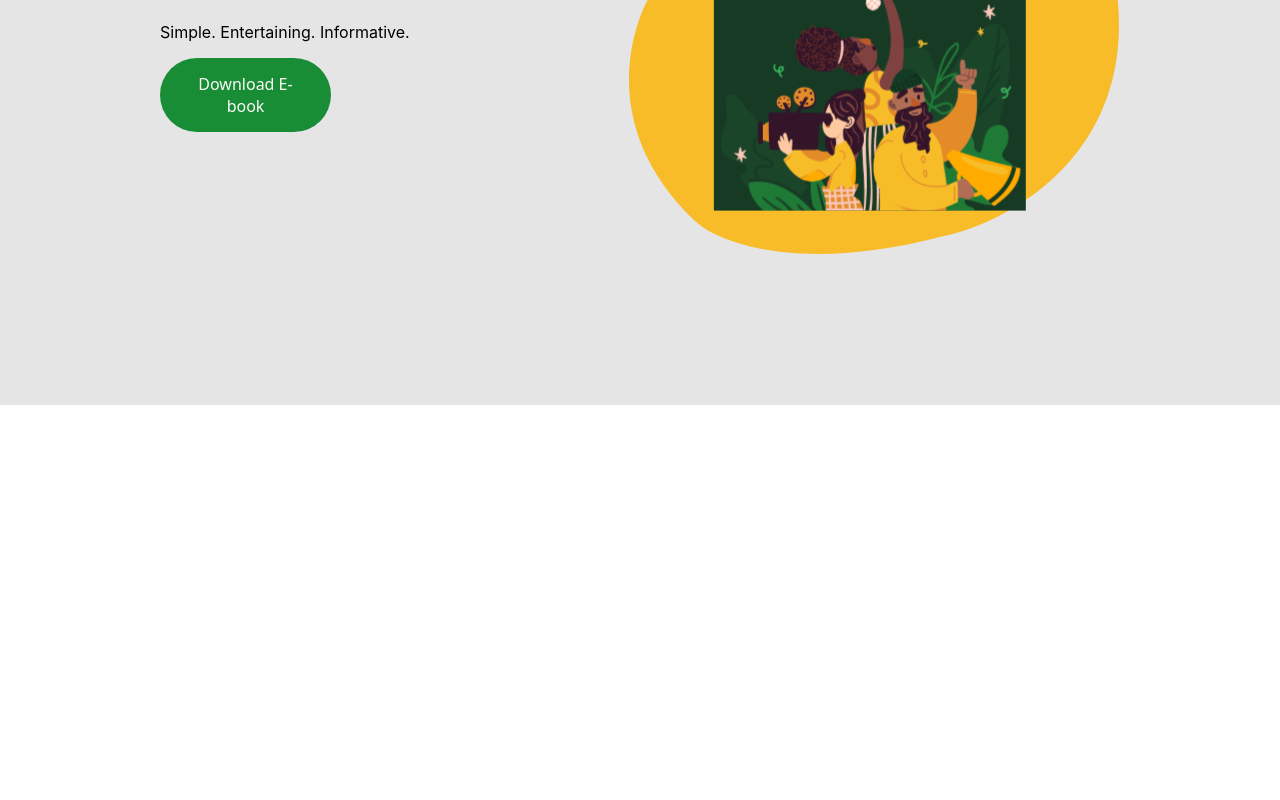
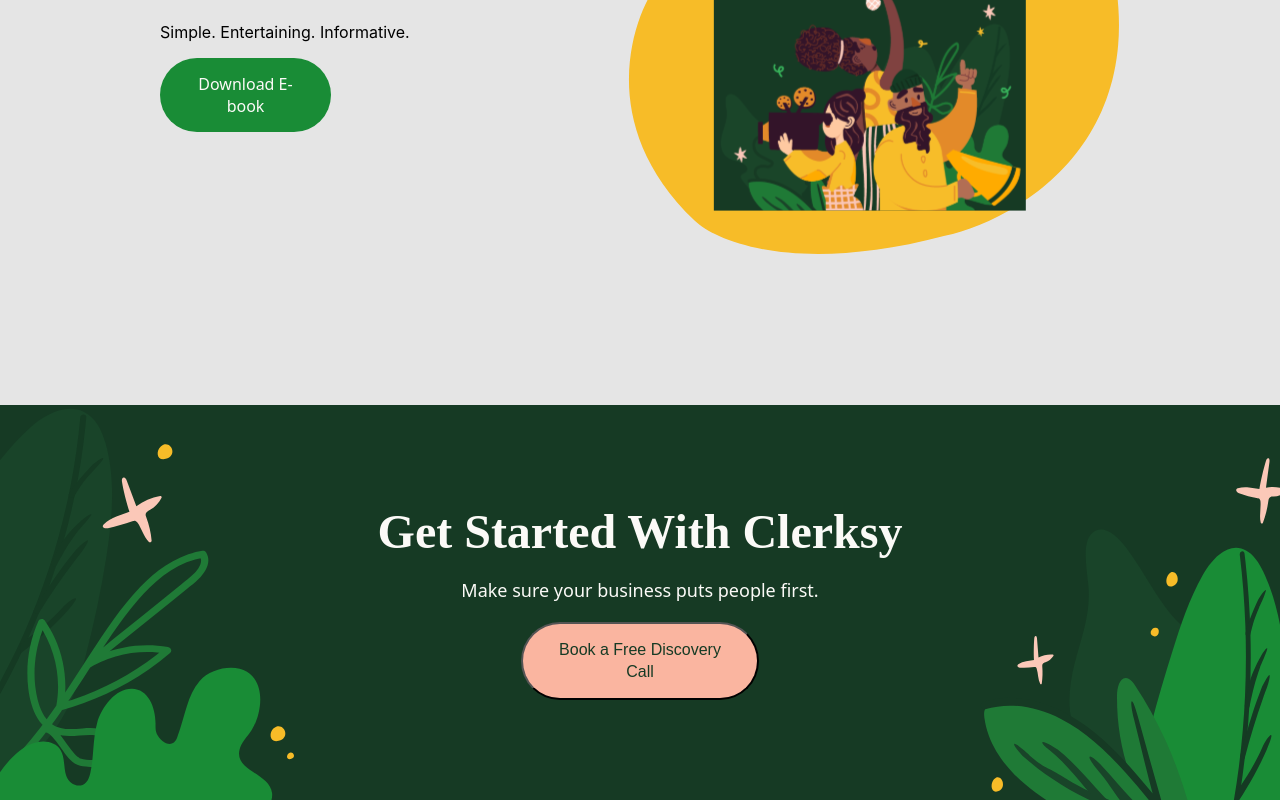
Before and after one commit to Vitaliy-Savkov/react-app, a React (Create React App) app: page / in a window 1280 px wide. Shown: the part 6052-6852 px from the top of the page. Before the commit the page ends 6457 px from the top, so only its background shows below. Built offline with nearby package versions, Linux system fonts and the light colour scheme.

Commit message:
add book call component

```diff
--- a/src/App.js
+++ b/src/App.js
@@ -8,6 +8,7 @@
 import Interests from "./components/Interests";
 import Call from "./components/Call";
 import Ebook from "./components/Ebook";
+import BookCall from "./components/BookCall";
 
 function App() {
   return (
@@ -20,6 +21,7 @@
       <Interests />
       <Call />
       <Ebook />
+      <BookCall />
     </div>
   );
 }
--- /dev/null
+++ b/src/components/BookCall.js
@@ -0,0 +1,61 @@
+import leftSideLeafsImg from "../assets/leftside-leafs.svg";
+import rightSideLeafsImg from "../assets/rightside-leafs.svg";
+import styled from "@emotion/styled";
+
+const Container = styled.div`
+    background-color: #163A24;
+    color: #FBFAF7;
+    font-family: 'Noto Sans';
+    font-style: normal;
+    font-weight: 600;
+    text-align: center;
+    display: flex;
+    align-items: center;
+    justify-content: space-between;
+`
+
+const ContentContainer = styled.div`
+    display: flex;
+    flex-direction: column;
+    align-items: center;
+
+    & > h2 {
+        font-family: 'Recoleta';
+        font-size: 48px;
+        line-height: 54px;
+        margin: 0;
+    }
+
+    & > p {
+        font-weight: 400;
+        font-size: 18px;
+        line-height: 27px;
+    }
+`
+
+const Button = styled.button`
+    background: #FAB5A0;
+    color: #163A24;
+    font-size: 16px;
+    line-height: 22px;
+    padding: 15px 25px;
+    border-radius: 160px;
+    cursor: pointer;
+    width: 238px;
+`
+
+const BookCall = () => {
+    return (
+    <Container>
+        <img src={leftSideLeafsImg} />
+        <ContentContainer>
+            <h2>Get Started With Clerksy</h2>
+            <p>Make sure your business puts people first.</p>
+            <Button>Book a Free Discovery Call</Button>
+        </ContentContainer>
+        <img src={rightSideLeafsImg} />
+    </Container>
+    );
+}
+
+export default BookCall;
```
Also changed, not shown: src/assets/leftside-leafs.svg (added), src/assets/rightside-leafs.svg (added).
